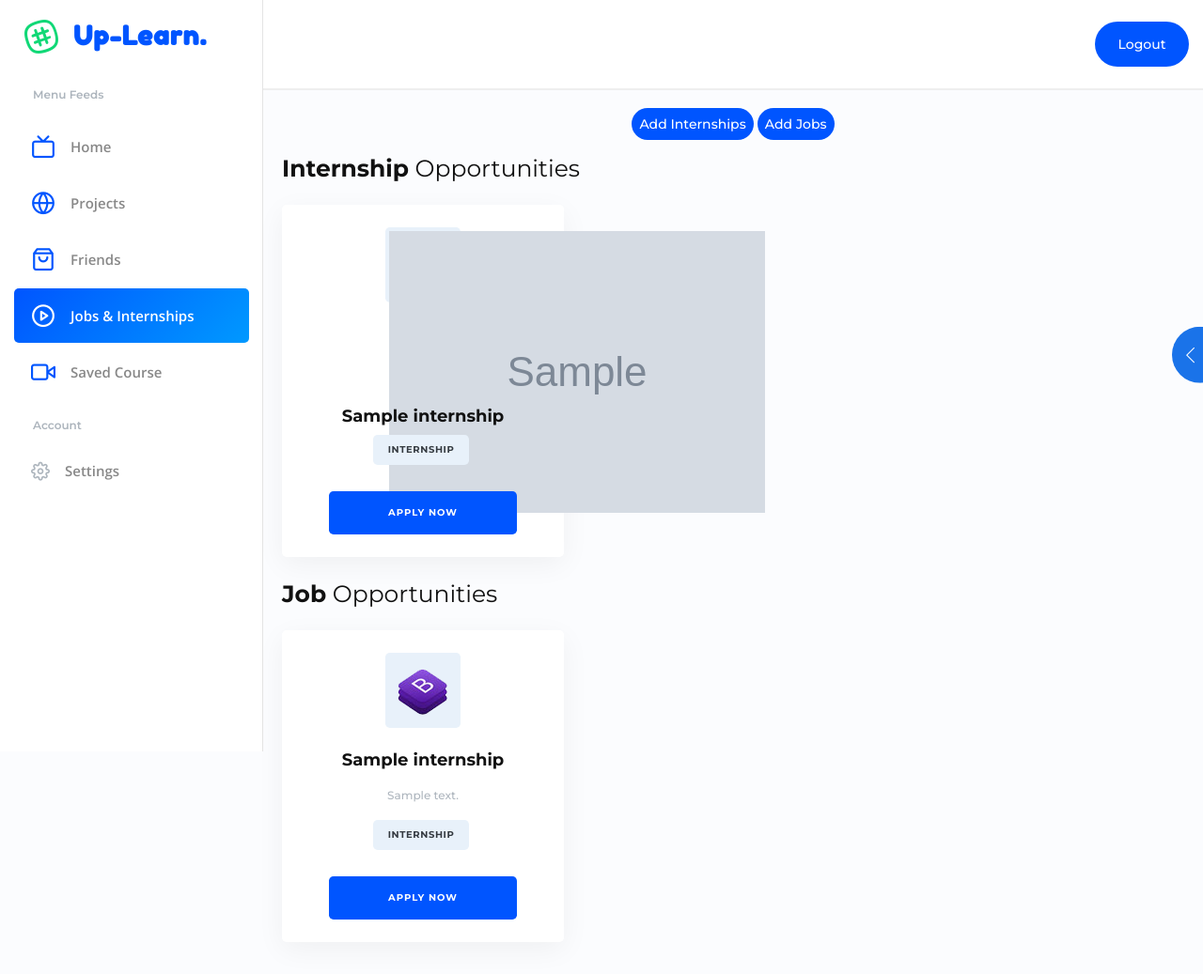
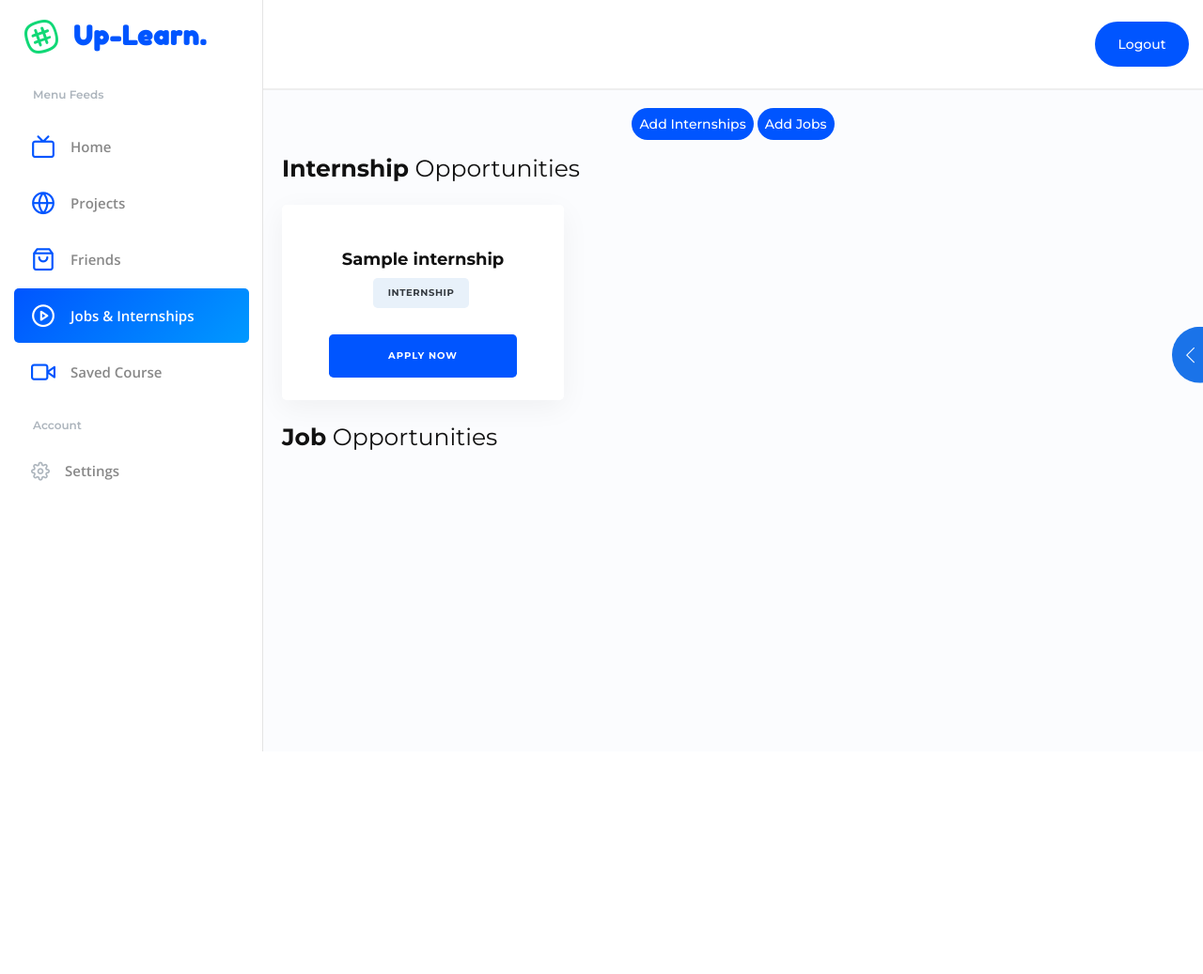
Before and after one commit to soham-sahare/Up-Learn, a Flask app: page /jobs-internships in a window 1280 px wide. Shown: the whole page at 94% size. After the commit the page ends 800 px from the top, so only its background shows below. Run offline with Flask 2, Linux system fonts and the light colour scheme; a user stored in the database is signed in; tables that the repository leaves empty hold one stand-in row (values such as "Sample post"); grey boxes marked "Sample" are stand-in pictures; some libraries are stand-ins or nearby versions; some web fonts are replaced.

Commit message:
internship and job bug fixes

```diff
--- a/templates/jobs-and-internships/jobs_and_internships.html
+++ b/templates/jobs-and-internships/jobs_and_internships.html
@@ -71,9 +71,9 @@
                                         <a href="#" class="position-absolute right-0 mr-4 top-0 mt-3" data-toggle="modal" data-target="#ModalEditInternship{{ i.id }}" ><i class="fas fa-pen"></i> <a>
                                         <a href="/internship/delete/{{ i.id }}" class="position-absolute left-0 ml-4 top-0 mt-3"><i class="fas fa-trash"></i> <a>
                                     {% endif %}
-                                    <a href="#" class="btn-round-xxxl rounded-lg bg-lightblue ml-auto mr-auto">
+                                    <!-- <a href="#" class="btn-round-xxxl rounded-lg bg-lightblue ml-auto mr-auto">
                                         <img src="{{ url_for('static', filename='Uploads/profile-picture/'+i.image) if i.image is not none else url_for('static', filename='images/user-6.png') }}" alt="icon" class="p-1">
-                                    </a>
+                                    </a> -->
                                     <a href="/internship/{{ i.id }}"><h4 class="fw-700 font-xs mt-4">{{ i.internship_name }}</h4></a>
                                     <div class="clearfix"></div>
                                     <span class="font-xsssss fw-700 pl-3 pr-3 lh-32 text-uppercase rounded-lg ls-2 bg-lightblue d-inline-block text-grey-800 mb-1 mr-1">Internship</span>
@@ -91,25 +91,6 @@
                             <h2 class="fw-400 font-lg d-block"><b> Job</b> Opportunities</h2>
                         </div>
 
-                        {% for i in data.internships %}
-                            <div class="col-xl-4 col-lg-6 col-md-6">
-                                <div class="card mb-4 d-block w-100 shadow-xss rounded-lg p-xxl-5 p-4 border-0 text-center">
-                                    {% if i.user_name == data.username %}
-                                        <a href="#" class="position-absolute right-0 mr-4 top-0 mt-3" data-toggle="modal" data-target="#ModalEditInternship{{ i.id }}" ><i class="fas fa-pen"></i> <a>
-                                        <a href="/internship/delete/{{ i.id }}" class="position-absolute left-0 ml-4 top-0 mt-3"><i class="fas fa-trash"></i> <a>
-                                    {% endif %}
-                                    <a href="#" class="btn-round-xxxl rounded-lg bg-lightblue ml-auto mr-auto">
-                                        <img src="{{ url_for('static', filename='images/download1.png') }}" alt="icon" class="p-1">
-                                    </a>
-                                    <a href="/internship/{{ i.id }}"><h4 class="fw-700 font-xs mt-4">{{ i.internship_name }}</h4></a>
-                                    <p class="fw-500 font-xssss text-grey-500 mt-3" style="white-space: nowrap; overflow: hidden; text-overflow: ellipsis; max-width: 100%;">{{ i.rte_body }}</p>
-                                    <div class="clearfix"></div>
-                                    <span class="font-xsssss fw-700 pl-3 pr-3 lh-32 text-uppercase rounded-lg ls-2 bg-lightblue d-inline-block text-grey-800 mb-1 mr-1">Internship</span>
-                                    <div class="clearfix"></div>
-                                    <a href="#" class="p-2 mt-4 d-inline-block text-white fw-700 lh-30 rounded-lg w200 text-center font-xsssss ls-3 bg-current">APPLY NOW</a>
-                                </div>
-                            </div>
-                        {% endfor %}
 
                     </div>
                 </div>
--- a/templates/projects/project-details.html
+++ b/templates/projects/project-details.html
@@ -33,7 +33,7 @@
                         <li><a href="/" class="nav-content-bttn open-font" data-tab="chats"><i class="feather-tv mr-3"></i><span>Home</span></a></li>
                         <li><a href="/projects" class="active nav-content-bttn open-font" data-tab="favorites"><i class="feather-globe mr-3"></i><span>Projects</span></a></li>
 
-                        <li><a href="" class="nav-content-bttn open-font" data-tab="friends"><i class="feather-shopping-bag mr-3"></i><span>Followers</span></a></li>
+                        <li><a href="/friends" class="nav-content-bttn open-font" data-tab="friends"><i class="feather-shopping-bag mr-3"></i><span>Friends</span></a></li>
                         <li><a href="/jobs-internships" class="nav-content-bttn open-font" data-tab="favorites"><i class="feather-play-circle mr-3"></i><span>Jobs & Internships</span></a></li>                        <li class="flex-lg-brackets"><a href="user-profile.html" data-tab="archived" class="nav-content-bttn open-font"><i class="feather-video mr-3"></i><span>Saved Course</span></a></li>
                     </ul>
                     <div class="nav-caption fw-600 font-xssss text-grey-500"><span></span> Account</div>
--- a/utils.py
+++ b/utils.py
@@ -16,8 +16,6 @@
 import secrets
 
 load_dotenv()
-
-
 
 EMAIL_ADDRESS = os.environ.get("EMAIL_ADDRESS")
 EMAIL_PASSWORD = os.environ.get("EMAIL_PASSWORD")
```
Also changed, not shown: templates/jobs-and-internships/internship.html (+11 -22 lines).
